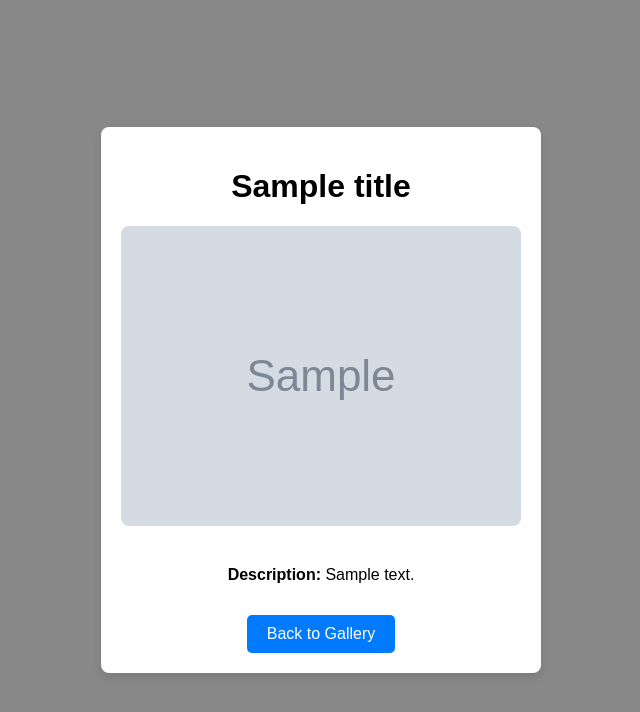
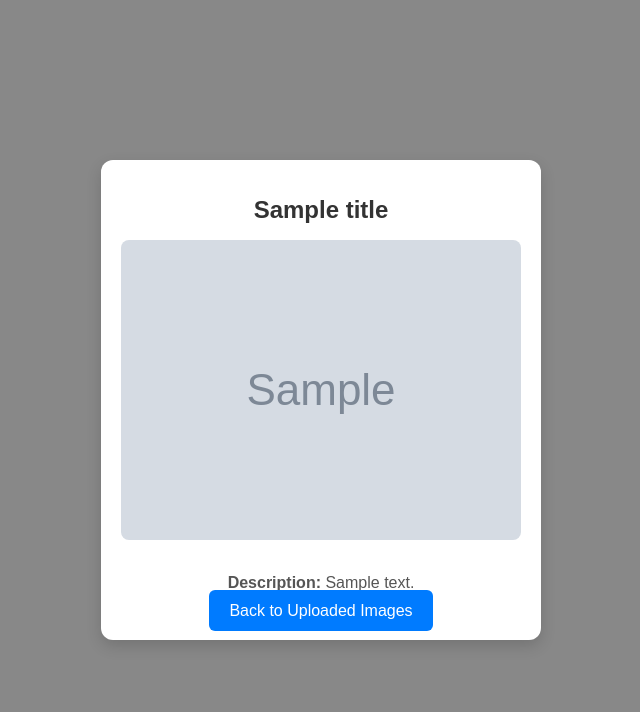
Before and after one commit to gallayagnesh/nithish-geminiai-cndassignment-2, a Flask app: template templates/view.html in a window 1280 px wide. Shown: the top 712 px of the page, without its empty margins (319-959 px from the left). Run offline with Flask 3, Linux system fonts and the light colour scheme; the template is opened without the code that fills it: most values are stand-ins (such as "Sample title", 1, 10 or a date in 2020); grey boxes marked "Sample" are stand-in pictures; parts of the project's set-up code (start-up, migrations or seed data) failed here and were passed over.

Commit message:
Update view.html

```diff
--- a/templates/view.html
+++ b/templates/view.html
@@ -18,8 +18,8 @@
         .container {
             background: white;
             padding: 20px;
-            border-radius: 8px;
-            box-shadow: 0 4px 10px rgba(0, 0, 0, 0.1);
+            border-radius: 12px;
+            box-shadow: 0 6px 15px rgba(0, 0, 0, 0.15);
             text-align: center;
             max-width: 600px;
         }
@@ -29,16 +29,26 @@
             margin-bottom: 20px;
             border-radius: 8px;
         }
+        h1 {
+            font-size: 24px;
+            color: #333;
+        }
+        p {
+            font-size: 16px;
+            color: #555;
+            margin: 10px 0;
+        }
         .back-button {
             margin-top: 15px;
-            padding: 10px 20px;
+            padding: 12px 20px;
             background-color: #007bff;
             color: white;
             border: none;
-            border-radius: 5px;
+            border-radius: 6px;
             cursor: pointer;
             text-decoration: none;
-            display: inline-block;
+            font-size: 16px;
+            transition: background 0.3s ease;
         }
         .back-button:hover {
             background-color: #0056b3;
@@ -50,7 +60,7 @@
         <h1>{{ title }}</h1>
         <img src="{{ image_url }}" alt="Uploaded Image">
         <p><strong>Description:</strong> {{ description }}</p>
-        <a href="/" class="back-button">Back to Gallery</a>
+        <a href="/" class="back-button">Back to Uploaded Images</a>
     </div>
 </body>
 </html>
```
